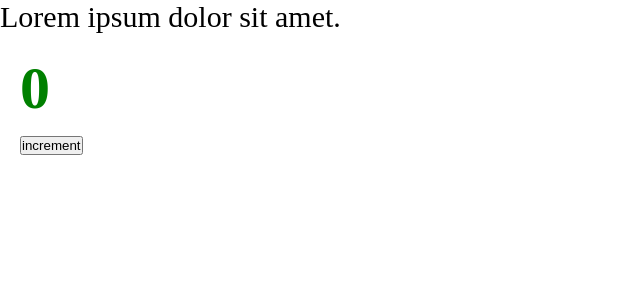
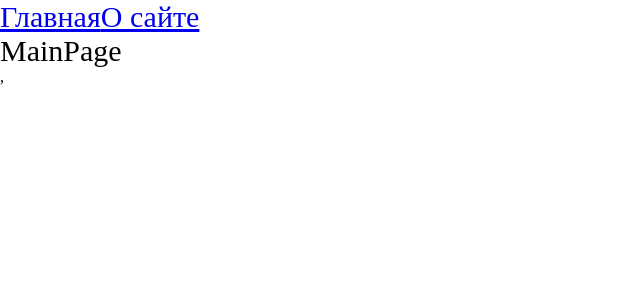
Before and after one commit to damaloonazhret/ReactFrontend, a React app: page / in a window 1280 px wide. Shown: the top 300 px of the page, without its empty margins (0-640 px from the left). Built offline with nearby package versions, Linux system fonts and the light colour scheme.

Commit message:
6: routing, react-router-dom, bundle to chunks (lazy loading, react suspense)

```diff
--- a/package.json
+++ b/package.json
@@ -15,6 +15,7 @@
     "@types/node": "^20.10.7",
     "@types/react": "^18.2.47",
     "@types/react-dom": "^18.2.18",
+    "@types/react-router-dom": "^5.3.3",
     "@types/webpack": "^5.28.5",
     "@types/webpack-dev-server": "^4.7.2",
     "css-loader": "^6.9.0",
@@ -31,7 +32,8 @@
     "webpack-dev-server": "^4.15.1"
   },
   "dependencies": {
-    "react": "^18.2.0",
-    "react-dom": "^18.2.0"
+    "react": "^17.0.2",
+    "react-dom": "^17.0.2",
+    "react-router-dom": "^6.2.1"
   }
 }
--- a/src/App.tsx
+++ b/src/App.tsx
@@ -1,12 +1,20 @@
-import React from 'react';
-import {Counter} from "./components/Counter";
+import React, {Suspense} from 'react';
 import './index.scss'
+import {Link, Route, Routes} from 'react-router-dom';
+import {AboutPageAsync} from "./pages/MainPage/AboutPage/AboutPage.async";
+import {MainPageAsync} from "./pages/MainPage/MainPage/MainPage.async";
 
 const App = () => {
     return (
         <div className='app'>
-            Lorem ipsum dolor sit amet.
-            <Counter/>
+            <Link to={'/'}>Главная</Link>
+            <Link to={'/about'}>О сайте</Link>
+            <Suspense fallback={<div>Loading...</div>}>
+                <Routes>
+                    <Route path={'/about'} element={<AboutPageAsync/>}/>
+                    <Route path={'/'} element={<MainPageAsync/>}/>
+                </Routes>
+            </Suspense>
         </div>
     );
 };
--- a/src/index.tsx
+++ b/src/index.tsx
@@ -1,7 +1,10 @@
 import {render} from "react-dom";
 import App from "./App";
+import {BrowserRouter} from "react-router-dom";
 
 render(
-    <App/>,
-    document.getElementById('root')
+    <BrowserRouter>
+        <App/>,
+    </BrowserRouter>,
+document.getElementById('root')
 )
--- /dev/null
+++ b/src/pages/MainPage/AboutPage/AboutPage.async.tsx
@@ -0,0 +1,9 @@
+import {lazy} from "react"
+
+// export const AboutPageAsync = lazy(() => import('./AboutPage'))
+
+export const AboutPageAsync = lazy(() => new Promise(resolve => {
+    // @ts-ignore
+    //Так делать нельзя!!
+    setTimeout(() => resolve(import('./AboutPage')), 1500)
+}))
--- /dev/null
+++ b/src/pages/MainPage/AboutPage/AboutPage.tsx
@@ -0,0 +1,11 @@
+import React from 'react';
+
+const AboutPage = () => {
+    return (
+        <div>
+            About Page
+        </div>
+    );
+};
+
+export default AboutPage;
--- /dev/null
+++ b/src/pages/MainPage/MainPage/MainPage.async.tsx
@@ -0,0 +1,8 @@
+import {lazy} from "react"
+
+// export const MainPageAsync = lazy(() => import('./MainPage'))
+export const MainPageAsync = lazy(() => new Promise(resolve => {
+    // @ts-ignore
+    //Так делать нельзя!!
+    setTimeout(() => resolve(import('./MainPage')), 1500)
+}))
--- /dev/null
+++ b/src/pages/MainPage/MainPage/MainPage.tsx
@@ -0,0 +1,11 @@
+import React from 'react';
+
+const MainPage = () => {
+    return (
+        <div>
+            MainPage
+        </div>
+    );
+};
+
+export default MainPage;
--- a/tsconfig.json
+++ b/tsconfig.json
@@ -18,7 +18,7 @@
     // Однако это не означает, что теперь вовсе нельзя использовать any.
     // Это означает лишь, что в подобных ситуация разработчик должен явно писать any,
     "noImplicitAny": true,
-    "module": "es6",
+    "module": "es2022",
     // В какую спецификацию компилируем: для поддержки большинства браузеров
     "target": "es5",
     "jsx": "react-jsx",
```
Also changed, not shown: 4 other files (tests, documents, lock files or other folders).
